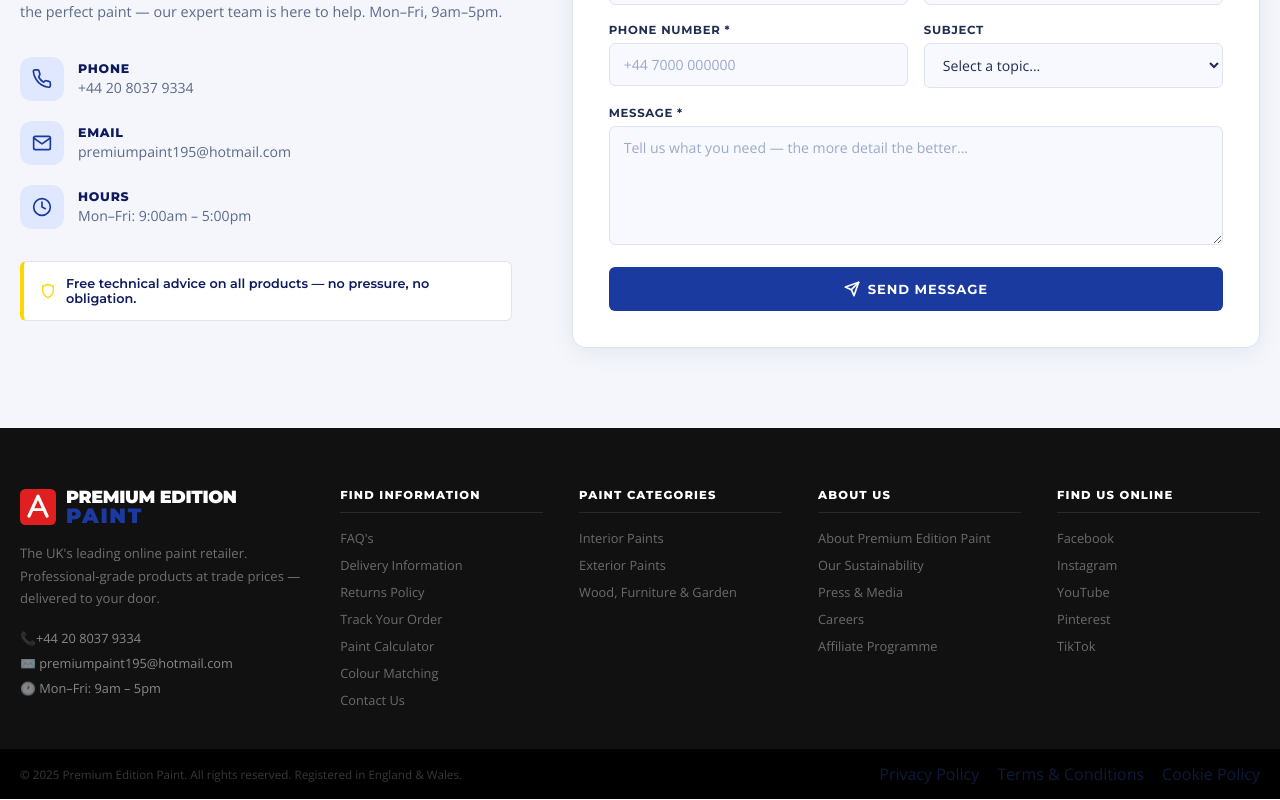
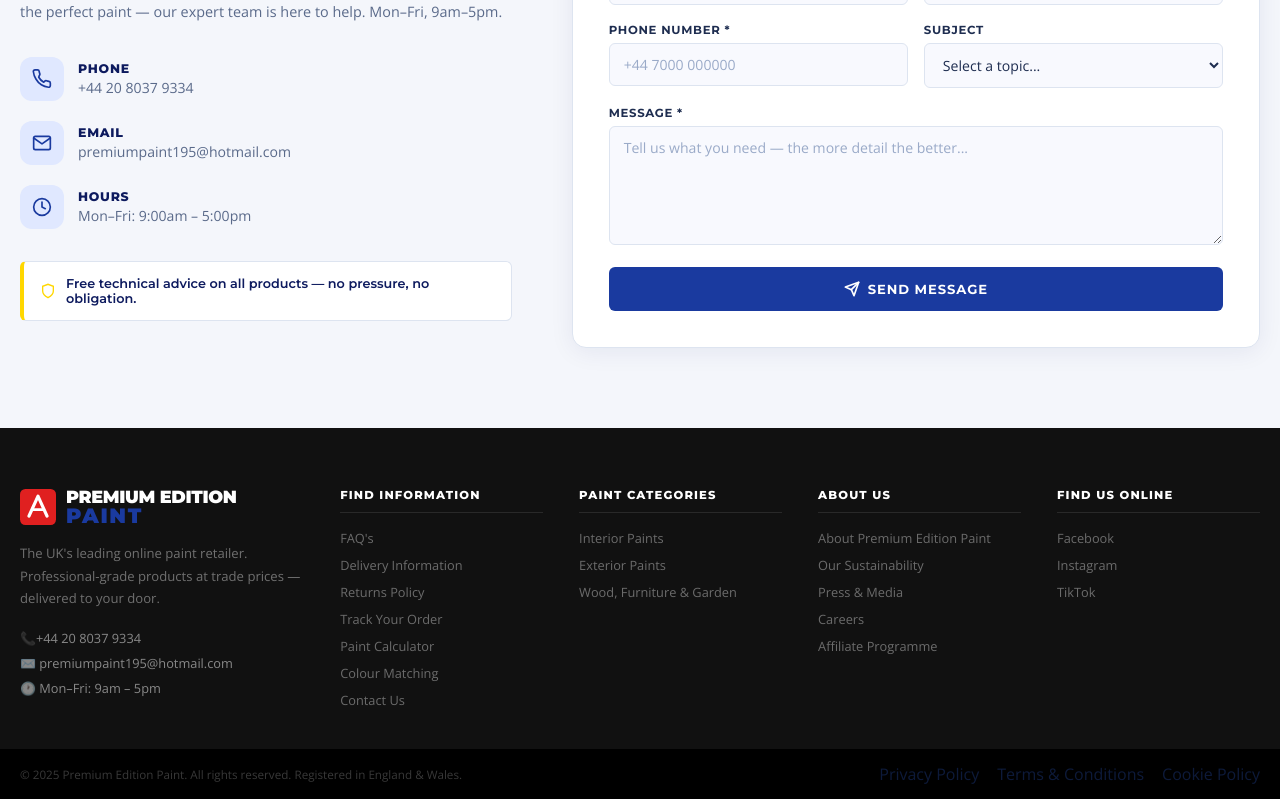
Before and after one commit to Rashmi-Tandukar/Premium-edition-Paint, a React (Vite) app: page / in a window 1280 px wide. Shown: the part 5090-5890 px from the top of the page. Built offline with nearby package versions, Linux system fonts and the light colour scheme.

Commit message:
Updated Footer  components

```diff
--- a/src/components/Footer.jsx
+++ b/src/components/Footer.jsx
@@ -4,7 +4,7 @@
   'Find Information': ['FAQ\'s', 'Delivery Information', 'Returns Policy', 'Track Your Order', 'Paint Calculator', 'Colour Matching', 'Contact Us'],
   'Paint Categories': ['Interior Paints', 'Exterior Paints', 'Wood, Furniture & Garden'],
   'About Us': ['About Premium Edition Paint', 'Our Sustainability', 'Press & Media', 'Careers', 'Affiliate Programme'],
-  'Find Us Online': ['Facebook', 'Instagram', 'YouTube', 'Pinterest', 'TikTok'],
+  'Find Us Online': ['Facebook', 'Instagram','TikTok'],
 }
 
 export default function Footer() {
```
